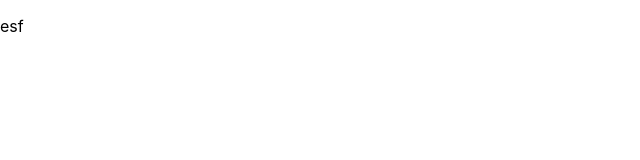
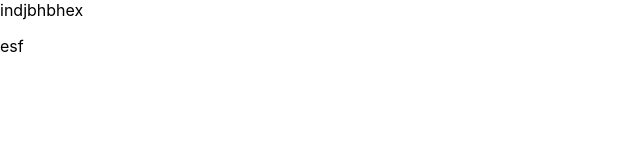
Before and after one commit to rajat6235/UsersApp, a React (Create React App) app in the folder usersapp/: page / in a window 1280 px wide. Shown: the top 160 px of the page, without its empty margins (0-640 px from the left). Built offline with nearby package versions, Linux system fonts and the light colour scheme.

Commit message:
folder structure

```diff
--- a/usersapp/package.json
+++ b/usersapp/package.json
@@ -6,6 +6,7 @@
     "@testing-library/jest-dom": "^5.16.5",
     "@testing-library/react": "^13.4.0",
     "@testing-library/user-event": "^13.5.0",
+    "axios": "^1.1.2",
     "react": "^18.2.0",
     "react-dom": "^18.2.0",
     "react-scripts": "5.0.1",
--- a/usersapp/src/App.js
+++ b/usersapp/src/App.js
@@ -1,9 +1,11 @@
 import React from 'react';
+import Users from './components/Users'
 import './App.css';
 
 function App() {
   return (
     <div className="App">
+      <Users/>
 <p> esf</p>
     </div>
   );
--- a/usersapp/src/components/Users/index.js
+++ b/usersapp/src/components/Users/index.js
@@ -0,0 +1,9 @@
+import React from 'react'
+
+function index() {
+  return (
+    <div>indjbhbhex</div>
+  )
+}
+
+export default index
```
Also changed, not shown: usersapp/src/components/Users/index.css (added), usersapp/src/components/UsersList/index.css (added), usersapp/src/components/UsersList/index.js (added), 1 other file (tests, documents, lock files or other folders).
